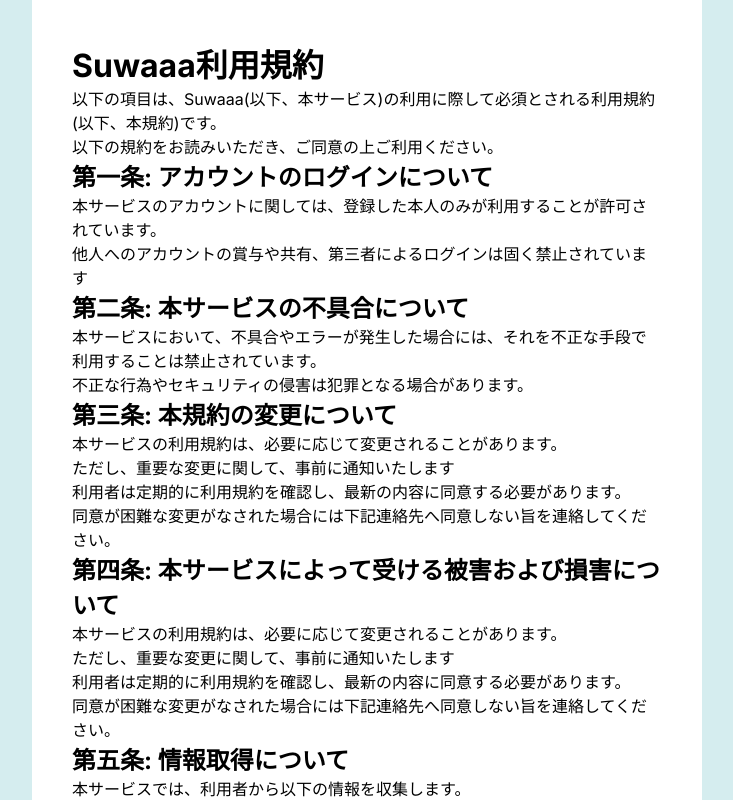
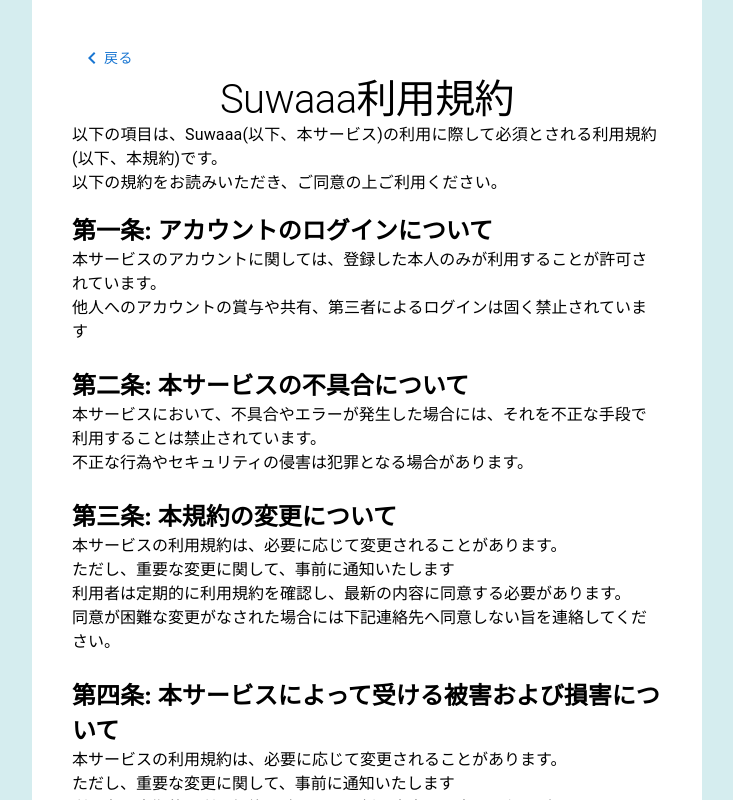
Before and after one commit to SuwaGeeks/Suwaaa, a Next.js app in the folder suwaaa-app/: page /terms in a window 1280 px wide. Shown: the top 800 px of the page, without its empty margins (273-1006 px from the left). Built offline with nearby package versions, Linux system fonts and the light colour scheme.

Commit message:
fix: mergeミス

```diff
--- a/suwaaa-app/app/page.tsx
+++ b/suwaaa-app/app/page.tsx
@@ -48,7 +48,7 @@
       </div>
       <Typography variant="body2" className={styles.footer}>
         本サービスの利用開始により、
-        <Link href="/start/policy" passHref>
+        <Link href="/terms" passHref>
           <Typography
             component="span"
             variant="body2"
--- a/suwaaa-app/app/terms/page.tsx
+++ b/suwaaa-app/app/terms/page.tsx
@@ -1,63 +1,73 @@
 // start/policy/page.tsx
+import Link from 'next/link'
+import { Typography, Stack, Box, Button } from '@mui/material'
+import ChevronLeftIcon from '@mui/icons-material/ChevronLeft';
 import styles from './page.module.css';
 
 export default function Policy() {
   return (
     <div className={styles.container}>
-      <h1>Suwaaa利用規約</h1>
+      <Stack>
+        <Box>
+          <Link href='/'>
+            <Button><ChevronLeftIcon /> 戻る</Button>
+          </Link>
+        </Box>
+        <Typography variant='h1' align="center" style={{fontSize: '40px'}}>
+          Suwaaa利用規約
+        </Typography>
+        <Typography>
+          以下の項目は、Suwaaa(以下、本サービス)の利用に際して必須とされる利用規約(以下、本規約)です。<br />
+          以下の規約をお読みいただき、ご同意の上ご利用ください。
+        </Typography>
+        <Stack gap={3} my={2}>
+          <div className={styles.box}>
+            <h2>
+              第一条: アカウントのログインについて
+            </h2>
             <p>
-        以下の項目は、Suwaaa(以下、本サービス)の利用に際して必須とされる利用規約(以下、本規約)です。
-        <br />
-        以下の規約をお読みいただき、ご同意の上ご利用ください。
-      </p>
-      <div className={styles.box}>
-        <h2>第一条: アカウントのログインについて</h2>
-        <p>
-          本サービスのアカウントに関しては、登録した本人のみが利用することが許可されています。
-          <br />
+              本サービスのアカウントに関しては、登録した本人のみが利用することが許可されています。<br />
               他人へのアカウントの賞与や共有、第三者によるログインは固く禁止されています
             </p>
           </div>
           <div className={styles.box}>
-        <h2>第二条: 本サービスの不具合について</h2>
+            <h2>
+              第二条: 本サービスの不具合について
+            </h2>
             <p>
-          本サービスにおいて、不具合やエラーが発生した場合には、それを不正な手段で利用することは禁止されています。
-          <br />
+              本サービスにおいて、不具合やエラーが発生した場合には、それを不正な手段で利用することは禁止されています。<br />
               不正な行為やセキュリティの侵害は犯罪となる場合があります。
             </p>
           </div>
           <div className={styles.box}>
-        <h2>第三条: 本規約の変更について</h2>
+            <h2>
+              第三条: 本規約の変更について
+            </h2>
             <p>
-          本サービスの利用規約は、必要に応じて変更されることがあります。
-          <br />
-          ただし、重要な変更に関して、事前に通知いたします
-          <br />
-          利用者は定期的に利用規約を確認し、最新の内容に同意する必要があります。
-          <br />
+              本サービスの利用規約は、必要に応じて変更されることがあります。<br />
+              ただし、重要な変更に関して、事前に通知いたします<br />
+              利用者は定期的に利用規約を確認し、最新の内容に同意する必要があります。<br />
               同意が困難な変更がなされた場合には下記連絡先へ同意しない旨を連絡してください。
             </p>
           </div>
           <div className={styles.box}>
             <h2>
-          第四条:
-          本サービスによって受ける被害および損害について
+              第四条: 本サービスによって受ける被害および損害について
             </h2>
             <p>
-          本サービスの利用規約は、必要に応じて変更されることがあります。
-          <br />
-          ただし、重要な変更に関して、事前に通知いたします
-          <br />
-          利用者は定期的に利用規約を確認し、最新の内容に同意する必要があります。
-          <br />
+              本サービスの利用規約は、必要に応じて変更されることがあります。<br />
+              ただし、重要な変更に関して、事前に通知いたします<br />
+              利用者は定期的に利用規約を確認し、最新の内容に同意する必要があります。<br />
               同意が困難な変更がなされた場合には下記連絡先へ同意しない旨を連絡してください。
             </p>
           </div>
           <div className={styles.box}>
-        <h2>第五条: 情報取得について</h2>
+            <h2>
+              第五条: 情報取得について
+            </h2>
             <p>
               本サービスでは、利用者から以下の情報を収集します。
-          <br />
+            </p>
               <ul>
                 <li>メールアドレス</li>
                 <li>利用者の学科及び入学年度</li>
@@ -67,32 +77,35 @@
                 <li>IPアドレス</li>
                 <li>ブラウザ設定情報</li>
               </ul>
-          利用者は以上を確認し、収集される情報に同意するものとします。
-          <br />
+              <p>
+              利用者は以上を確認し、収集される情報に同意するものとします。<br />
               学籍番号に関しては、所有確認メールの送信後個人が識別できない状態で保管します。
             </p>
           </div>
           <div className={styles.box}>
-        <h2>第六条: 本規約の更新履歴について</h2>
+            <h2>
+              第六条: 本規約の更新履歴について
+            </h2>
             <p>
-          本規約の更新履歴について、下記の通り表示されます。
-          <br />
+              本規約の更新履歴について、下記の通り表示されます。<br />
               利用者は第三条にある通り更新履歴を確認することにより、最新の規約に同意する必要があります。
             </p>
             <p>
-          本規約は、利用者と当方との契約となります。
-          <br />
-          利用者が本サービスを利用する際には、上記の規約に同意したものとみなされます。
-          <br />
+              本規約は、利用者と当方との契約となります。<br />
+              利用者が本サービスを利用する際には、上記の規約に同意したものとみなされます。<br />
               当方は、違反行為が確認された場合や必要に応じて利用者に対して制限措置を講じる権利を有します。
             </p>
             <br />
-        <h3>規約改定履歴</h3>
+            <h3>
+              規約改定履歴
+            </h3>
             <ul>
               <li>2023/09/20 初期規約の制定</li>
             </ul>
           </div>
+        </Stack>
         <span>連絡先: suwaaa210@gmail.com</span>
+      </Stack>
     </div>
   );
 }
```
Lines whose indentation alone changed are shown as unchanged.
